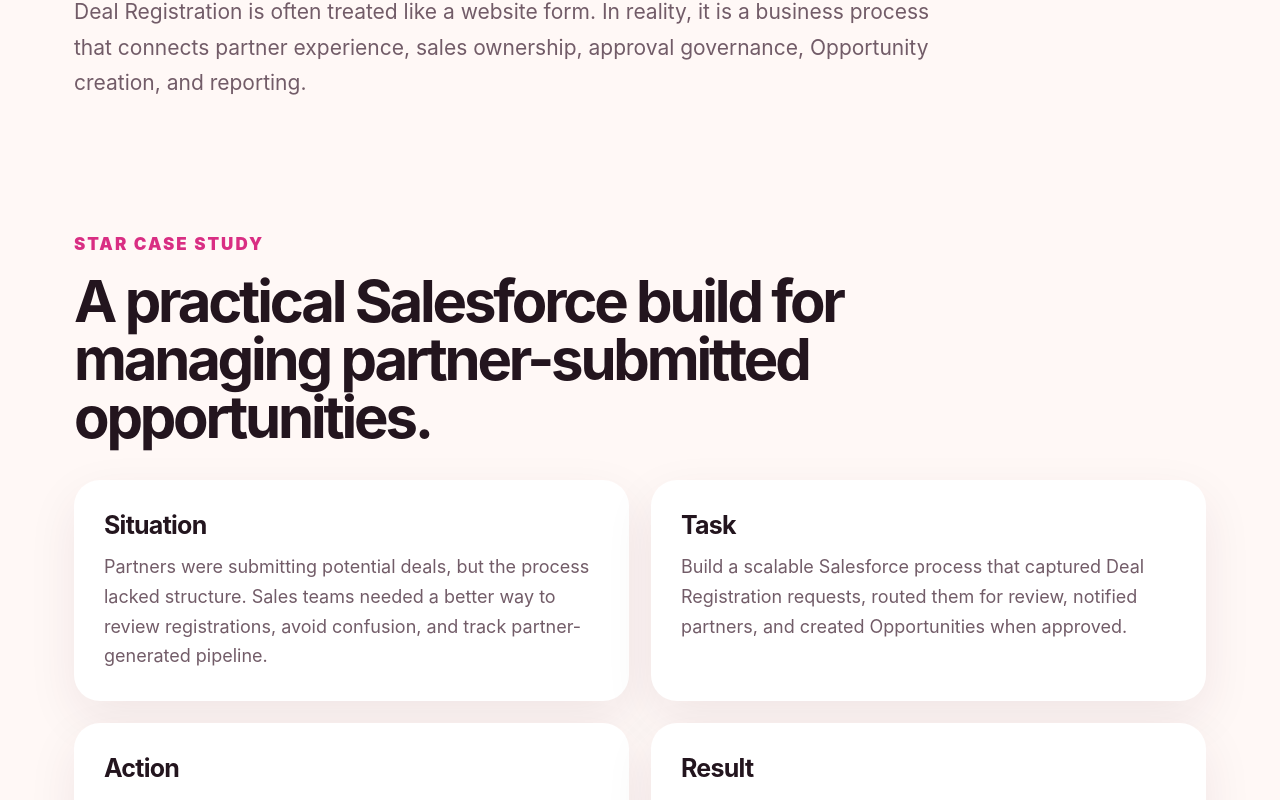
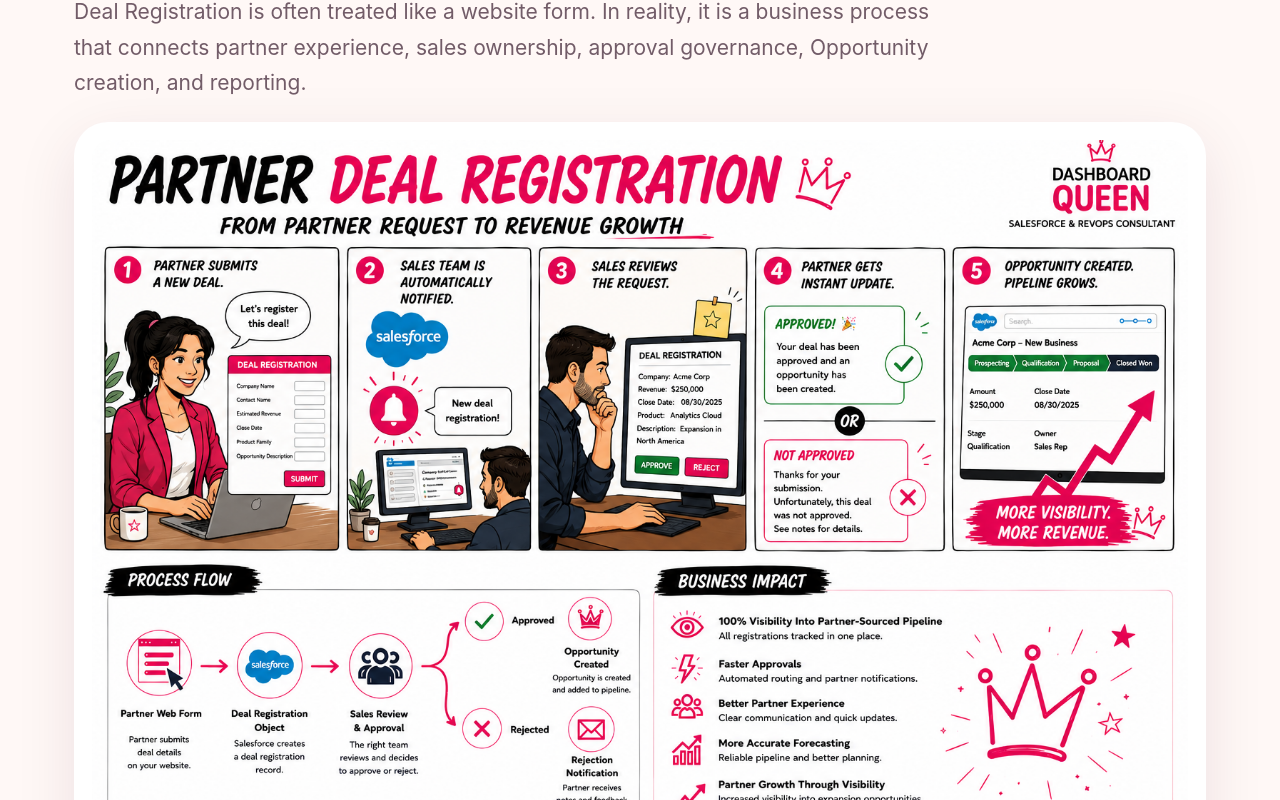
Before and after one commit to marta790522/dashboard-queen-site, a Next.js app: page /case-studies/deal-registration in a window 1280 px wide. Shown: the part 980-1780 px from the top of the page. Built offline with nearby package versions, Linux system fonts and the light colour scheme.

Commit message:
Adding comic.tsx

```diff
--- a/app/case-studies/deal-registration/page.tsx
+++ b/app/case-studies/deal-registration/page.tsx
@@ -53,6 +53,14 @@ export default function DealRegistrationCaseStudy() {
     process that connects partner experience, sales ownership, approval governance,
     Opportunity creation, and reporting.
   </p>
+
+  <div style={comicContainer}>
+    <img
+      src="/case-studies/partner-deal-registration-case-study.png"
+      alt="Partner Deal Registration Salesforce process infographic"
+      style={comicImage}
+    />
+  </div>
 </section>
 
       <section style={sectionStyle}>
```
Lines whose indentation alone changed are shown as unchanged.
